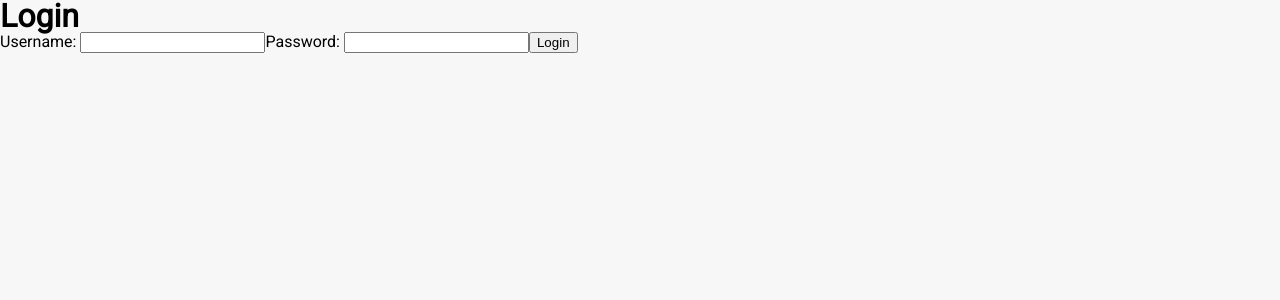
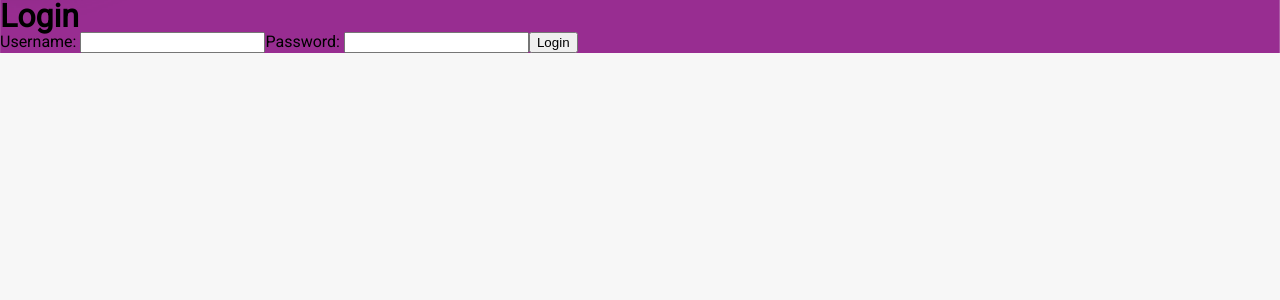
Before and after one commit to laudvg/Friendzone, a React (Create React App) app in the folder client/: page /login in a window 1280 px wide. Shown: the top 300 px of the page. Built offline with nearby package versions, Linux system fonts and the light colour scheme; no server answers.

Commit message:
updates to merge

```diff
--- a/client/src/App.css
+++ b/client/src/App.css
@@ -102,6 +102,14 @@
   justify-content: center;
 }
 
+/*background*/
+
+.back{
+  background-image: url("./images/background.png");
+  background-repeat: no-repeat;
+  background-size:100vw;
+  background-position: 0px;
+}
 
 
 .home-title{
--- a/client/src/components/Contacts/Contacts.js
+++ b/client/src/components/Contacts/Contacts.js
@@ -17,20 +17,20 @@
 
   componentDidMount() {
     this.authService.matches(this.state).then(matches => {
-      this.setState({  matches: matches });
-      // console.log(matches);
+      this.setState({matches: matches});
     })
   }
 
   render() {
     return (
+
       <div>
         <div>
           <table>
             <thead><tr><th>Matches</th></tr></thead>
             <tbody>
               {this.state.matches.map((match, i) => (<tr key={i} matches={match}>
-               <td>{match.username}</td>
+               <td><a href={match.username}>{match.username}</a></td>
               </tr>
             ))}
             </tbody>
--- a/client/src/components/Login/Login.js
+++ b/client/src/components/Login/Login.js
@@ -36,8 +36,9 @@
   render() {
     const { username, password } = this.state;
     return (
-      <div>
-        <h1 color="black">Login</h1>
+      <div className="back">
+        <div className="sign-log">
+          <h1>Login</h1>
           <form onSubmit={this.handleLogin}>
             <label htmlFor="username">Username: </label>
             <input type="text" name="username" value={username} onChange={this.handleChange}/>
@@ -46,6 +47,7 @@
             <input type="submit" value="Login"/>
           </form>
         </div>
+      </div>
     )
   }
 }
--- a/client/src/components/Profile/Profile.js
+++ b/client/src/components/Profile/Profile.js
@@ -42,7 +42,7 @@
         </div>
         <div>
           <h5>Chat</h5>
-          <div className="chat-container">esto<ChatComponent user={this.state.user}/></div>
+          <div className="chat-container"><ChatComponent user={this.state.user}/></div>
         </div>
       </div>
     );
```
Lines whose indentation alone changed are shown as unchanged.
